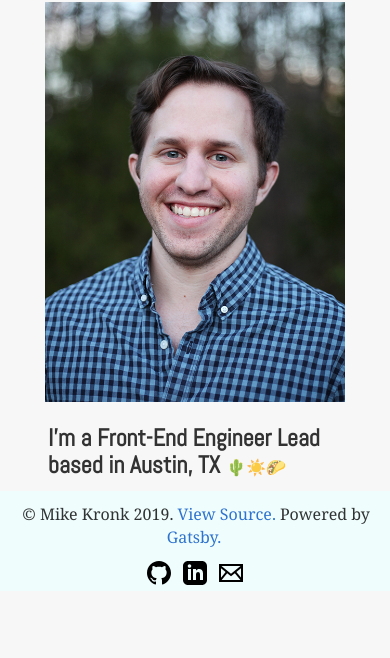
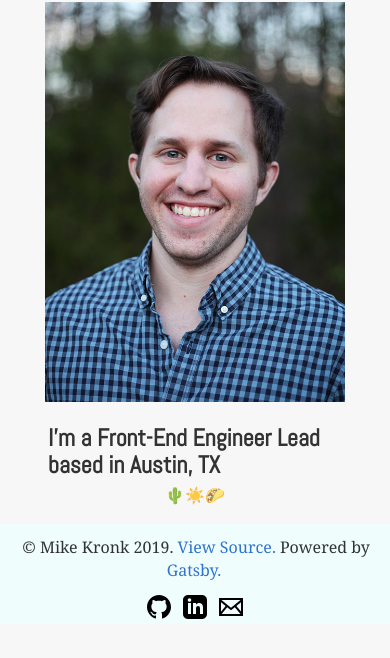
Before and after one commit to kronkm/personal-website, a Gatsby site: page / in a window 390 px wide. Shown: the part 142-800 px from the top of the page. Built offline with nearby package versions, Linux system fonts and the light colour scheme; Gatsby itself is replaced by a stand-in of ours.

Commit message:
emoji container spacing for mobile

```diff
--- a/src/pages/index.js
+++ b/src/pages/index.js
@@ -15,9 +15,11 @@ const IndexPage = () => (
             <img className='sweet-portrait' src={mk} alt="Mike Kronk" />
             <div className='section-subheading-container'>
                 <h2 className='section-subheading'>I'm a Front-End Engineer Lead based in Austin, TX</h2>
-                <span className='emoji' role='img' aria-label='cactus'>🌵</span>
-                <span className='emoji' role='img' aria-label='sun'>☀️</span>
-                <span className='emoji' role='img' aria-label='taco'>🌮</span>
+                <div className='emoji-container'>
+                    <span className='emoji' role='img' aria-label='cactus'>🌵</span>
+                    <span className='emoji' role='img' aria-label='sun'>☀️</span>
+                    <span className='emoji' role='img' aria-label='taco'>🌮</span>
+                </div>
             </div>
         </section>
     </Layout>
--- a/src/styles.css
+++ b/src/styles.css
@@ -39,10 +39,6 @@
 .section-subheading {
     display: inline;
     text-align: center;
-}
-
-.emoji:first-of-type {
-    margin-left: 6px;
 }
 
 @media screen and (min-width: 768px) {
@@ -161,6 +157,10 @@ footer {
     color: #3f7c7c;
 }
 
+.emoji-container {
+    margin: 5px auto;
+    text-align: center;
+}
 
 /* Tablet styles */
 @media screen and (min-width: 769px) {
@@ -187,6 +187,12 @@ footer {
     }
     .section-heading {
         margin: 8px auto 16px auto;
+    }
+    .emoji:first-of-type {
+        margin-left: 6px;
+    }
+    .emoji-container {
+        display: inline;
     }
     .about-container {
         margin-top: 12px;
```
